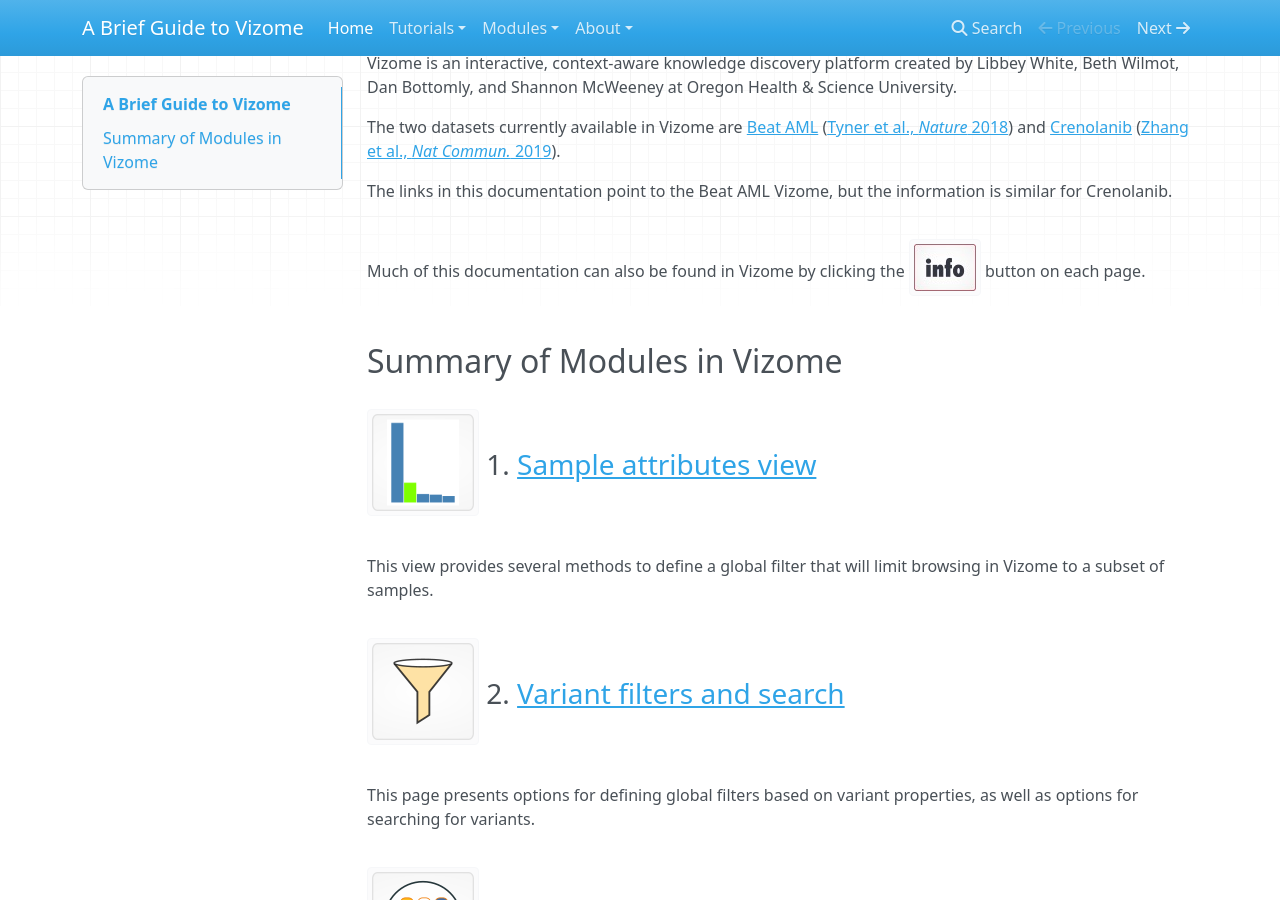
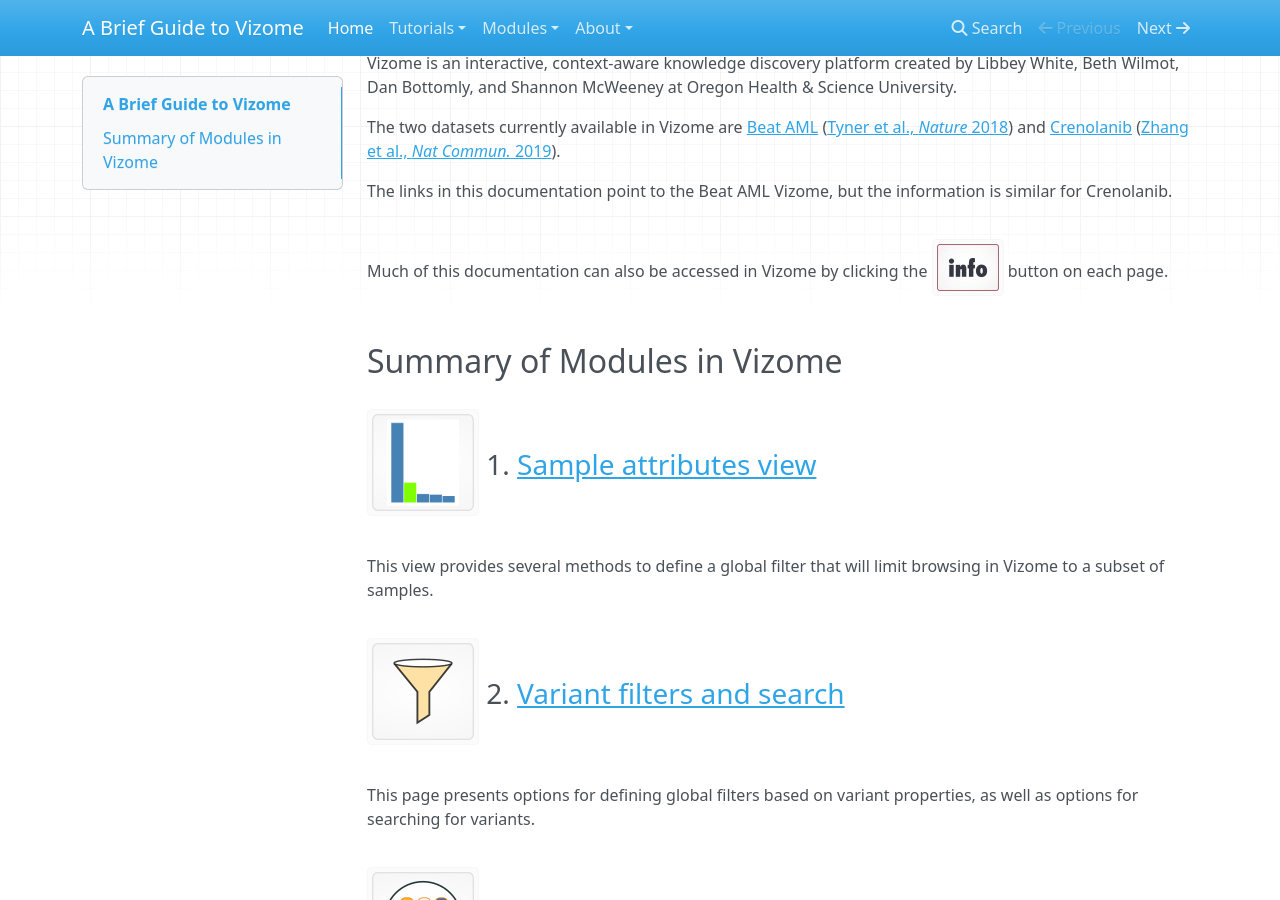
Before and after one commit to lopierra/vizome_docs, an MkDocs documentation site: the page built from docs/index.md, in a window 1280 px wide and 900 px high, scrolled down 590 px. Built offline with MkDocs 1.6.1, drawn with Linux system fonts in a browser that asks for light colours; nearby versions of some CDN libraries; old or Windows-style settings are respelled for this version of MkDocs.

```diff
--- a/docs/index.md
+++ b/docs/index.md
@@ -8,7 +8,7 @@ The two datasets currently available in Vizome are [Beat AML](http://vizome.org/
 
 The links in this documentation point to the Beat AML Vizome, but the information is similar for Crenolanib.
 
-Much of this documentation can also be found in Vizome by clicking the ![info_button](img/info_button.jpg) button on each page.
+Much of this documentation can also be accessed in Vizome by clicking the ![info_button](img/info_button.jpg) button on each page.
 
 ## Summary of Modules in Vizome
 
```
Also changed, not shown: docs/hitwalker.md (+30 -0 lines), docs/img/hitwalker.png (added).
